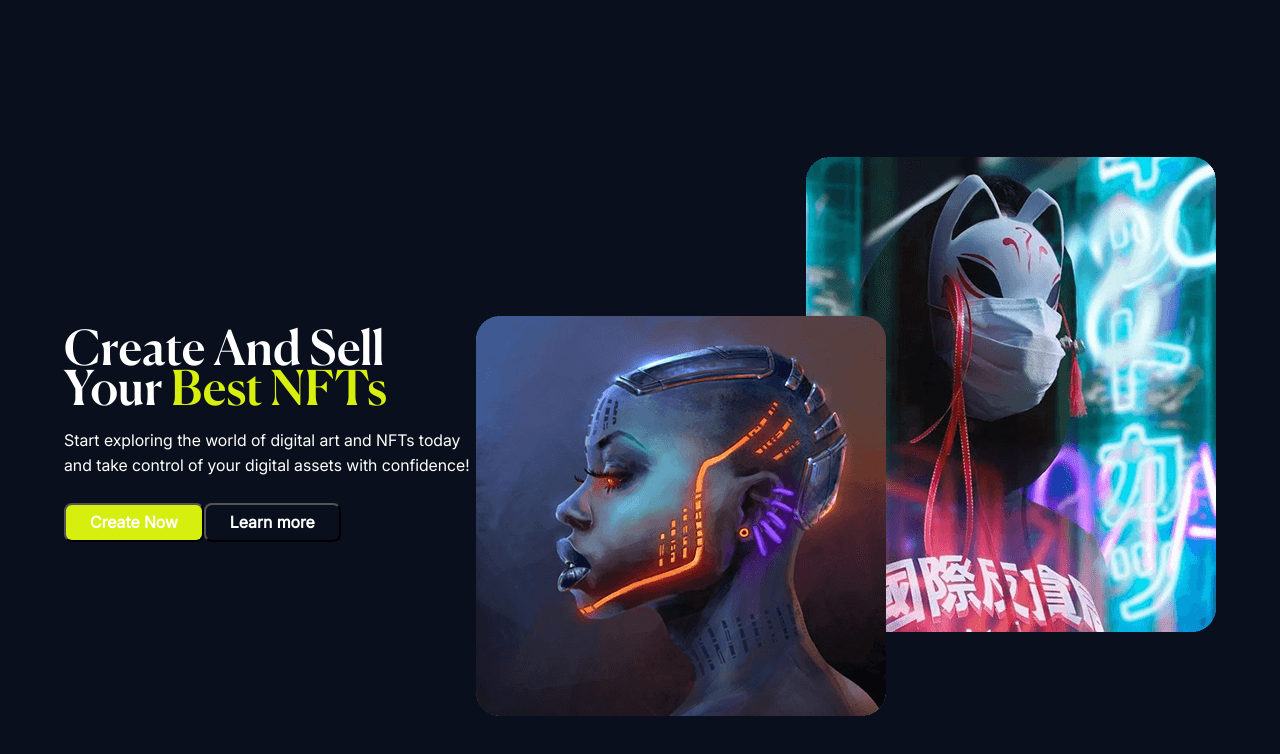
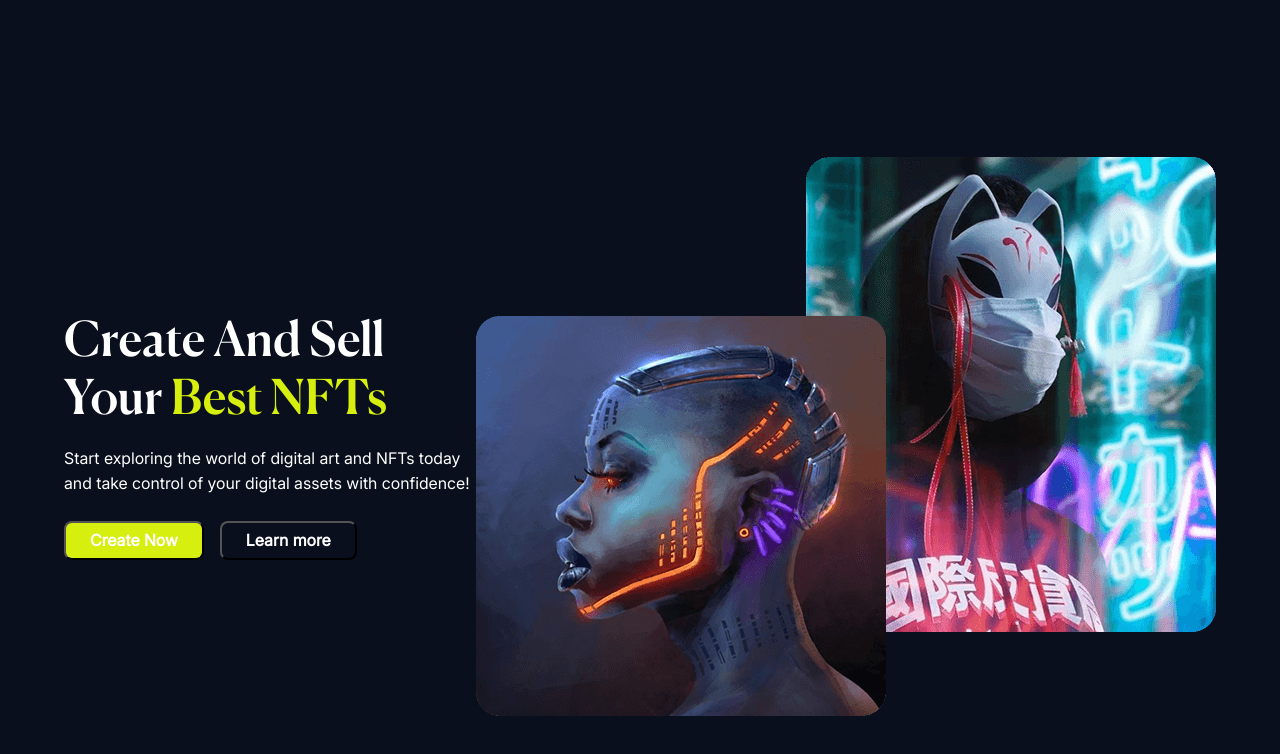
Before and after one commit to uabdirasul/marketplace, a website: page index.html in a window 1280 px wide. Shown: the part 1418-2172 px from the top of the page. Drawn offline with Linux system fonts and the light colour scheme.

Commit message:
fix some issues about text

```diff
--- a/styles/style.css
+++ b/styles/style.css
@@ -528,7 +528,6 @@ body {
   font-weight: 500;
   font-style: Medium;
   font-size: clamp(2rem, 5vw, 3rem);
-  line-height: clamp(2rem, 5vh, 3.6rem);
   letter-spacing: 0px;
   vertical-align: middle;
   margin-bottom: 1rem;
@@ -549,6 +548,7 @@ body {
 .create-nft__buttons {
   display: flex;
   flex-direction: row;
+  gap: 1rem;
 }
 
 .create-nft__button {
```
